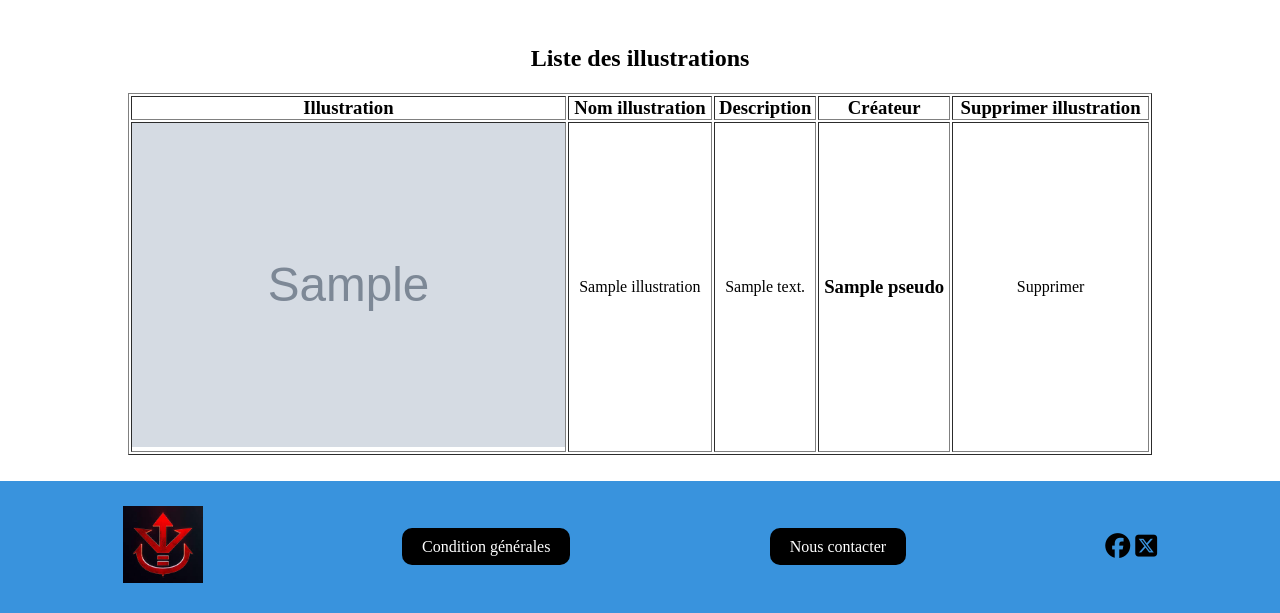
After one commit to WilliamGendre/piscine_projet, a Symfony app: template templates/admin/page/illustrationsAll.html.twig in a window 1280 px wide. The commit adds this page. Shown: the part 1164-1777 px from the top of the page. Run offline with Twig, Linux system fonts and the light colour scheme; the template is opened without the code that fills it: most values are stand-ins (such as "Sample title", 1, 10 or a date in 2020); grey boxes marked "Sample" are stand-in pictures; some libraries are stand-ins or nearby versions.

Commit message:
admin illustration all

```diff
--- a/public/css/stylePublic.css
+++ b/public/css/stylePublic.css
@@ -158,6 +158,14 @@ main {
 }
 
 /*--------------------------------------------------  Admin  --------------------------------------------------*/
+.sectionAdmin {
+  position: relative;
+}
+
+.sectionAdmin .trueDelete {
+  border: solid 1px black;
+}
+
 #listeCategory {
   display: flex;
   justify-content: space-between;
@@ -174,6 +182,11 @@ main {
   align-items: center;
   flex-wrap: wrap;
   gap: 2%;
+}
+
+#adminIllustrationAll {
+  padding: 2%;
+  text-align: center;
 }
 
 /*--------------------------------------------------  Home  --------------------------------------------------*/
--- a/scss/layout/_main.scss
+++ b/scss/layout/_main.scss
@@ -12,12 +12,25 @@ main{
 
 /*--------------------------------------------------  Admin  --------------------------------------------------*/
 
+.sectionAdmin{
+  position: relative;
+}
+
+.sectionAdmin .trueDelete{
+  border: solid 1px $black;
+}
+
 #listeCategory{
   @include flex(space-between);
 }
 
 #insertCategory, #updateCategory{
   @include flex(center, column);
+}
+
+#adminIllustrationAll{
+  padding: 2%;
+  text-align: center;
 }
 
 /*--------------------------------------------------  Home  --------------------------------------------------*/
--- a/src/Controller/adminController/AdminCategoryController.php
+++ b/src/Controller/adminController/AdminCategoryController.php
@@ -6,7 +6,6 @@ namespace App\Controller\adminController;
 
 use App\Entity\Category;
 use App\Repository\CategoryRepository;
-use App\Repository\UserRepository;
 use Symfony\Component\HttpFoundation\Request;
 use Symfony\Bundle\FrameworkBundle\Controller\AbstractController;
 use Symfony\Component\Routing\Attribute\Route;
--- a/templates/admin/baseAdmin.html.twig
+++ b/templates/admin/baseAdmin.html.twig
@@ -25,6 +25,7 @@
         <nav id="navMenu">
             <ul>
                 <li><a href="{{ path('index_admin') }}">Profils utilisateurs</a></li>
+                <li><a href="{{ path('admin_illustrations')}}">illustrations</a></li>
                 <li><a href="{{ path('admin_category')}}">Catégorie</a></li>
                 <li><a href="{{ path('app_logout') }}">Deconnexion</a></li>
             </ul>
--- a/templates/admin/indexAdmin.html.twig
+++ b/templates/admin/indexAdmin.html.twig
@@ -5,7 +5,7 @@
 {% block content %}
 
     <main>
-        <section>
+        <section class="sectionAdmin">
             <h2 id="titre_tableau_admin">Tableau d'utilisateur</h2>
             <table width="100%" border="1">
                 <thead>
--- /dev/null
+++ b/templates/admin/page/illustrationsAll.html.twig
@@ -0,0 +1,46 @@
+{% extends 'admin/baseAdmin.html.twig' %}
+
+{% block title %}Liste catégories{% endblock %}
+
+{% block content %}
+
+    <main>
+        <section class="sectionAdmin">
+                <h2 id="adminIllustrationAll">Liste des illustrations</h2>
+            <table width="100%" border="1">
+                <thead>
+                    <tr>
+                        <th><h3>Illustration</h3></th>
+                        <th><h3>Nom illustration</h3></th>
+                        <th><h3>Description</h3></th>
+                        <th><h3>Créateur</h3></th>
+                        <th><h3>Supprimer illustration</h3></th>
+                    </tr>
+                </thead>
+
+                <tbody>
+                {% for illustration in illustrations %}
+                    <tr>
+                        <td><img src="{{ asset('uploadThumbnail/'~ illustration.thumbnail) }}" alt="{{ illustration.name }}"></td>
+                        <td>{{ illustration.name }}</td>
+                        <td>{{ illustration.description }}</td>
+                        <td>
+                            {% if illustration.user.pseudo %}
+                                <h3>{{ illustration.user.pseudo }}</h3>
+                            {% else %}
+                                <h3>{{ illustration.user.firstname }}</h3>
+                            {% endif %}
+                        </td>
+                        <td>
+                            <p data-id="{{ illustration.id }}" class="falseDelete">Supprimer</p>
+                            <p class="trueDelete" id="deleteIllustration{{ illustration.id }}">êtes-vous sûr de vouloir supprimer l'illustration?<br><br>
+                                <a href="{{ path('admin_deleteIllustration', {'id': illustration.id}) }}">Oui</a><a href="{{ path('admin_illustrations') }}">Non</a></p>
+                        </td>
+                    </tr>
+                {% endfor %}
+                </tbody>
+            </table>
+        </section>
+    </main>
+
+{% endblock %}
--- a/templates/admin/page/listeCategory.html.twig
+++ b/templates/admin/page/listeCategory.html.twig
@@ -5,7 +5,7 @@
 {% block content %}
 
     <main>
-        <section>
+        <section class="sectionAdmin">
             <div id="listeCategory">
                 <h2>Liste des catégories</h2>
                 <p><a href="{{ path('admin_insert_category') }}">Nouvelle Catégorie</a></p>
```
Also changed, not shown: src/Controller/adminController/AdminIllustrationsController.php (added, +36 -0 lines), 1 other file.
